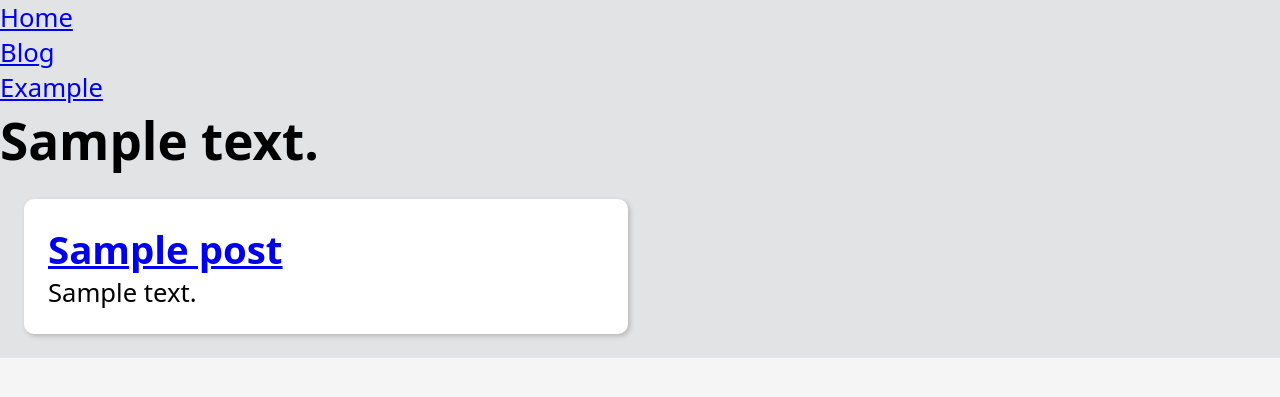
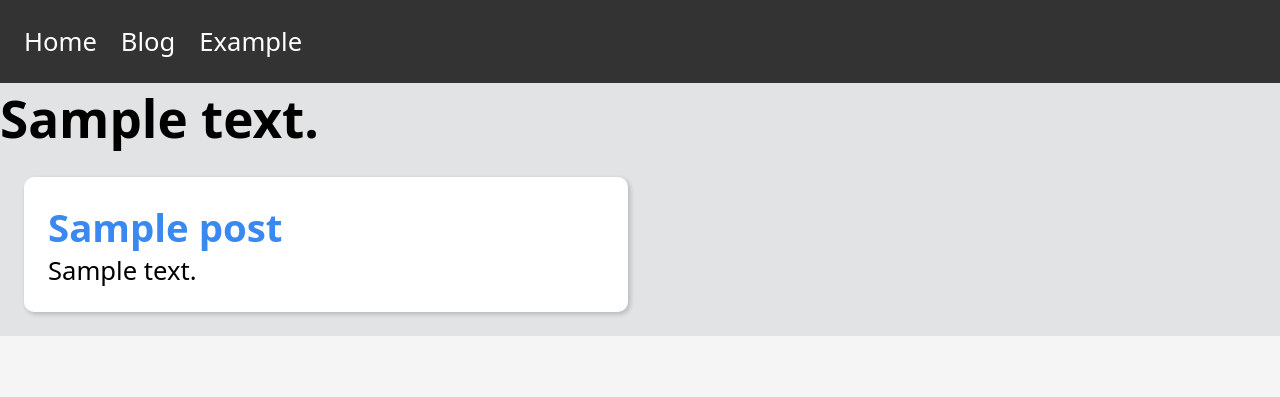
Before and after one commit to DigoDuck/Python, a Django app: template Django/django_basic/blog/templates/blog/index.html in a window 1280 px wide. Shown: the top 397 px of the page. Run offline with Django 5.2, Linux system fonts and the light colour scheme; the template is opened without the code that fills it: most values are stand-ins (such as "Sample title", 1, 10 or a date in 2020).

Commit message:
Refactor menu template and styles, update post view logic, and add post detail template

```diff
--- a/Django/django_basic/base/global/partials/menu.html
+++ b/Django/django_basic/base/global/partials/menu.html
@@ -1,4 +1,4 @@
-<nav>
+<nav class="menu">
   <ul>
     <li>
       <a href="{% url 'home:home' %}">Home</a>
--- a/Django/django_basic/base/static/global/css/styles.css
+++ b/Django/django_basic/base/static/global/css/styles.css
@@ -15,6 +15,31 @@ body {
     font-family: system-ui, -apple-system, BlinkMacSystemFont, 'Segoe UI', Roboto, Helvetica, Arial, sans-serif;
 }
 
+a {
+    color: rgb(58, 137, 240);
+    text-decoration: none;
+
+    &:hover {
+        text-decoration: underline;
+    }
+}
+
+.menu {
+    background-color: #333;
+    padding: 1.5rem;
+}
+
+.menu a {
+    color: white;
+    display: block;
+}
+
+.menu ul {
+    list-style: none;
+    display: flex;
+    gap: 1.5rem;
+}
+
 .content {
     display: grid;
     gap: 1.5rem;
@@ -29,6 +54,6 @@ body {
 }
 
 @media (min-width: 600px) {
-    .content {
+    .content:not(:has(.single-post)) {
         grid-template-columns: repeat(auto-fill, minmax(32rem, 1fr));
     }}
--- a/Django/django_basic/blog/urls.py
+++ b/Django/django_basic/blog/urls.py
@@ -6,6 +6,6 @@ app_name = "blog"
 
 urlpatterns = [
     path('', views.blog, name='home'),
-    path('post/<int:id>', views.post, name='post'),
+    path('<int:post_id>/', views.post, name='post'),
     path('example/', views.example, name='example'),
 ]
```
Also changed, not shown: Django/django_basic/blog/templates/blog/post.html (added, +21 -0 lines), Django/django_basic/blog/views.py (+15 -3 lines).
